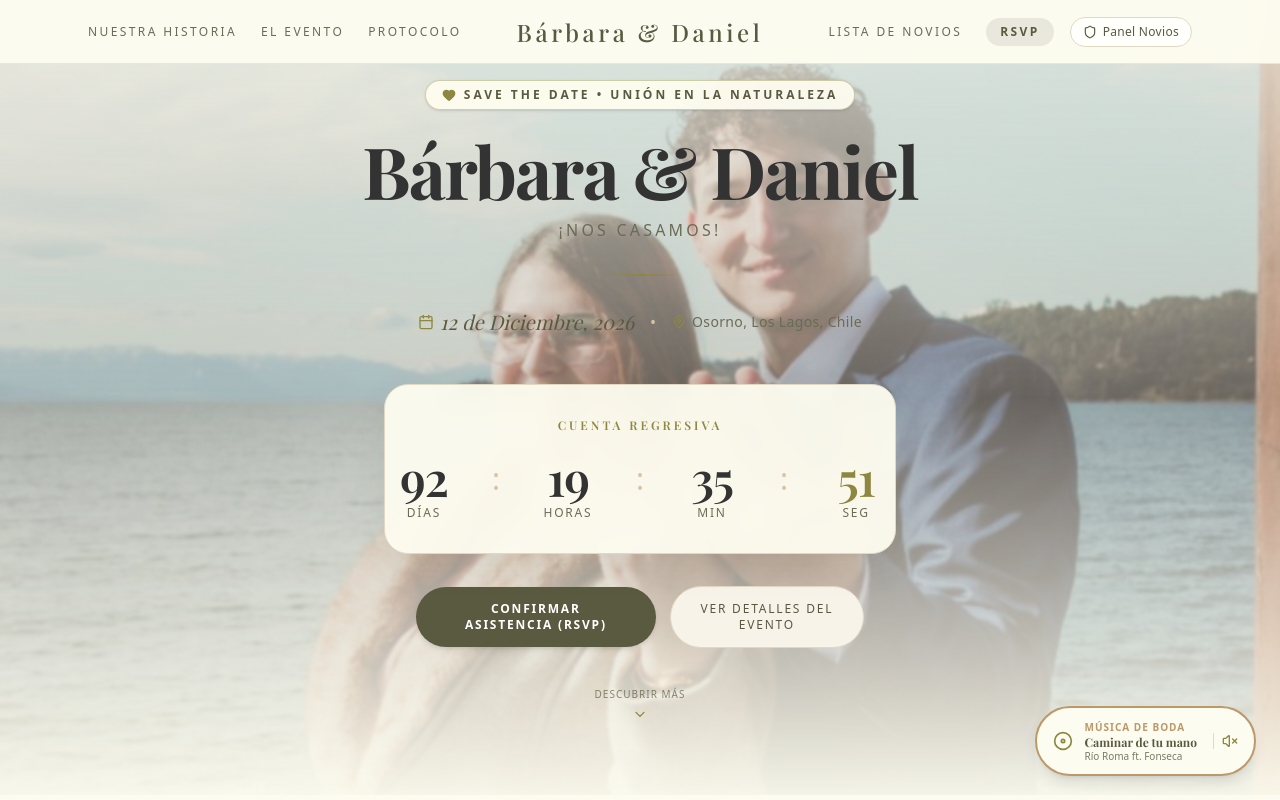
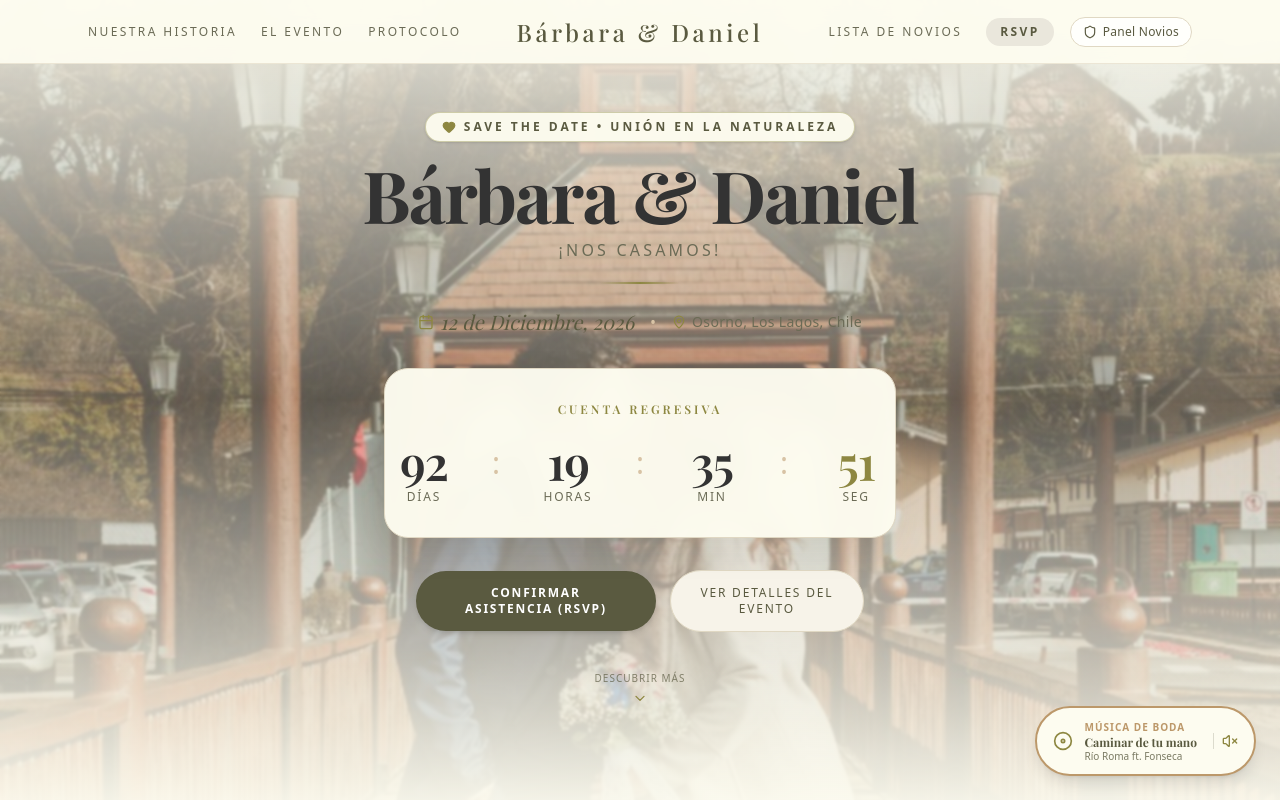
Before and after one commit to danielaguilaralderete4-prog/bodaaa, a React (Vite) app: page / in a window 1280 px wide. Shown: the top 800 px of the page. Built offline with nearby package versions, Linux system fonts and the light colour scheme; no server answers; the database is empty; a web font is replaced by a local one.

Commit message:
Mejorar composicion de portada con nueva foto

```diff
--- a/src/components/HeroSection.tsx
+++ b/src/components/HeroSection.tsx
@@ -2,31 +2,32 @@ import React from 'react';
 import { CountdownTimer } from './CountdownTimer';
 import { WEDDING_DETAILS } from '../data/weddingInfo';
 import { Heart, Calendar, MapPin, ChevronDown } from 'lucide-react';
-import heroCouple from '../assets/images/hero-couple.jpeg';
+import heroCouple from '../assets/images/hero-new.jpeg';
 
 export const HeroSection: React.FC = () => {
   return (
     <section
       id="hero"
-      className="relative isolate min-h-[90vh] sm:min-h-[95vh] w-full flex flex-col items-center justify-center pt-20 pb-16 px-4 overflow-hidden"
+      className="relative isolate min-h-[100svh] w-full flex flex-col items-center justify-start pt-24 sm:pt-28 pb-16 px-4 overflow-hidden"
     >
       {/* Background Image with Natural Tones Editorial Overlay */}
       <div className="absolute inset-0 w-full h-full z-0">
         <div
-          className="w-full h-full bg-cover bg-center bg-no-repeat transition-transform duration-1000 scale-105"
+          className="w-full h-full bg-cover bg-center bg-no-repeat transition-transform duration-1000"
           style={{
             backgroundImage: `url("${heroCouple}")`,
+            backgroundPosition: 'center 30%',
           }}
         />
         {/* Natural Tones Soft Overlays */}
-        <div className="absolute inset-0 bg-[#FDFCF0]/30 backdrop-blur-[1px]" />
-        <div className="absolute inset-0 bg-gradient-to-b from-[#FDFCF0]/70 via-[#FDFCF0]/10 to-[#FDFCF0]/95" />
+        <div className="absolute inset-0 bg-[#FDFCF0]/20 backdrop-blur-[1px]" />
+        <div className="absolute inset-0 bg-gradient-to-b from-[#FDFCF0]/90 via-[#FDFCF0]/15 to-[#FDFCF0]/95" />
       </div>
 
       {/* Main Hero Card Container */}
       <div className="relative z-10 w-full max-w-2xl mx-auto flex flex-col items-center text-center animate-fade-in">
         {/* Natural Tones Eyebrow Badge */}
-        <div className="inline-flex items-center gap-2 px-4 py-1.5 rounded-full bg-[#FDFCF0]/95 border border-[#8D8741]/40 shadow-sm mb-6 backdrop-blur-sm">
+        <div className="inline-flex items-center gap-2 px-4 py-1.5 rounded-full bg-[#FDFCF0]/95 border border-[#8D8741]/40 shadow-sm mb-4 backdrop-blur-sm">
           <Heart className="w-3.5 h-3.5 text-[#8D8741] fill-[#8D8741]" />
           <span className="text-xs uppercase tracking-[0.25em] font-semibold text-[#5A5A40]">
             Save the Date &bull; Unión en la Naturaleza
@@ -34,11 +35,11 @@ export const HeroSection: React.FC = () => {
         </div>
 
         {/* Couple Names */}
-        <h1 className="font-serif-display text-4xl sm:text-6xl md:text-7xl font-bold text-[#333333] tracking-tight mb-3">
+        <h1 className="font-serif-display text-4xl sm:text-6xl md:text-7xl font-bold text-[#333333] tracking-tight mb-2">
           Bárbara & Daniel
         </h1>
 
-        <p className="text-sm sm:text-base uppercase tracking-[0.2em] text-[#6B6B56] font-medium mb-6">
+        <p className="text-sm sm:text-base uppercase tracking-[0.2em] text-[#6B6B56] font-medium mb-3">
           ¡Nos casamos!
         </p>
 
@@ -46,7 +47,7 @@ export const HeroSection: React.FC = () => {
         <div className="w-20 h-[1.5px] bg-gradient-to-r from-transparent via-[#8D8741] to-transparent my-2" />
 
         {/* Date & Location Badges */}
-        <div className="flex flex-wrap items-center justify-center gap-4 text-[#5A5A40] my-6 text-sm sm:text-base">
+        <div className="flex flex-wrap items-center justify-center gap-4 text-[#5A5A40] my-4 text-sm sm:text-base">
           <div className="flex items-center gap-1.5 font-serif-display italic text-lg sm:text-xl text-[#5A5A40]">
             <Calendar className="w-4 h-4 text-[#8D8741]" />
             <span>{WEDDING_DETAILS.weddingDateFormatted}</span>
@@ -59,7 +60,7 @@ export const HeroSection: React.FC = () => {
         </div>
 
         {/* Countdown Floating Card */}
-        <div className="w-full max-w-lg mt-6 bg-[#FDFCF0]/95 backdrop-blur-md rounded-3xl p-6 sm:p-8 border border-[#E0D8C3] shadow-[0_12px_36px_rgba(90,90,64,0.08)]">
+        <div className="w-full max-w-lg mt-4 bg-[#FDFCF0]/97 backdrop-blur-md rounded-3xl p-6 sm:p-8 border border-[#E0D8C3] shadow-[0_12px_36px_rgba(90,90,64,0.08)]">
           <h3 className="text-xs uppercase tracking-[0.25em] font-semibold text-[#8D8741] mb-5">
             Cuenta Regresiva
           </h3>
```
Also changed, not shown: src/assets/images/hero-new.jpeg (added).
